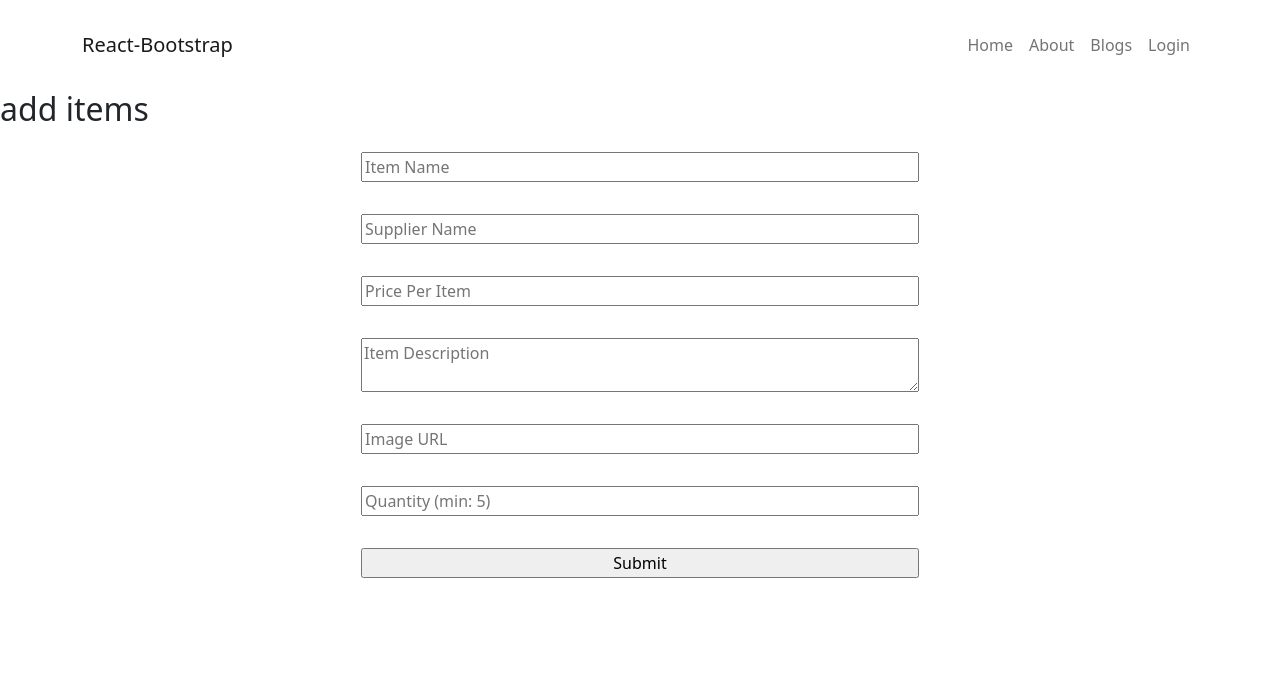
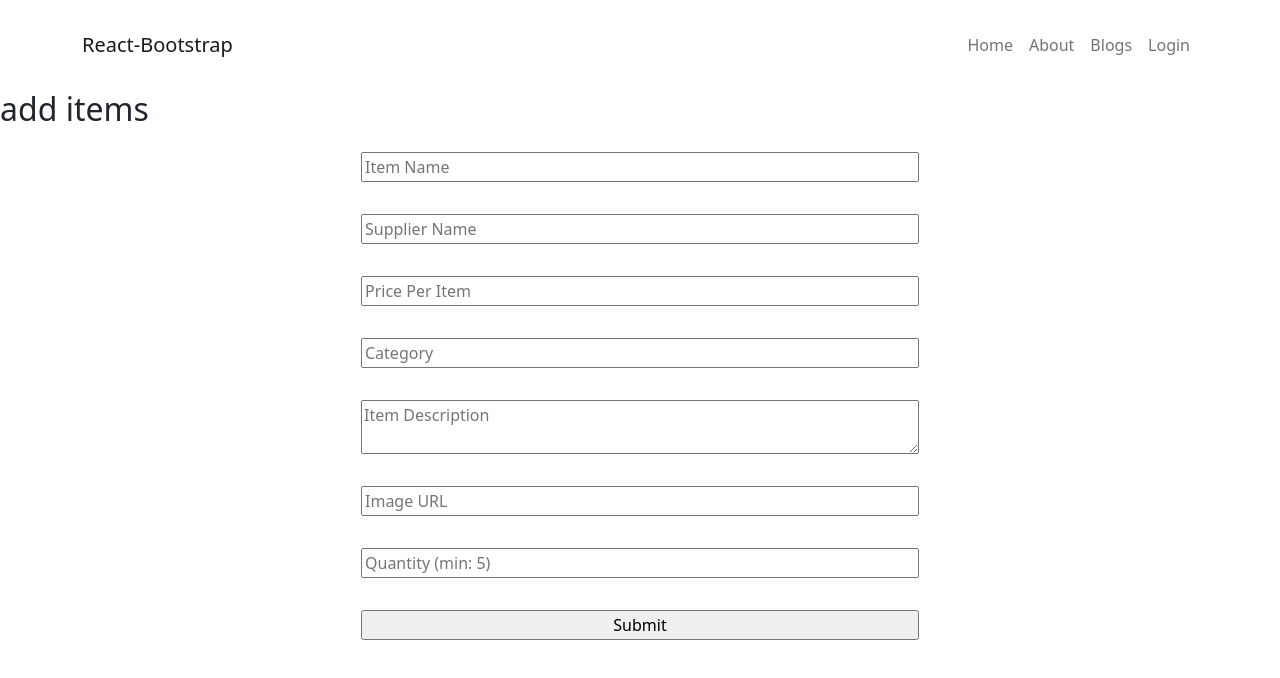
Before and after one commit to AnikKDev/laptop-mania, a React (Create React App) app: page /add-item in a window 1280 px wide. Shown: the top 678 px of the page. Built offline with nearby package versions, Linux system fonts and the light colour scheme.

Commit message:
completed add item input section

```diff
--- a/src/Components/AddItem/AddItem.js
+++ b/src/Components/AddItem/AddItem.js
@@ -1,12 +1,20 @@
 import React from 'react';
 import { Form } from 'react-bootstrap';
 import { useForm } from "react-hook-form";
+import axios from 'axios';
 const AddItem = () => {
 
     // handle add item button
     const { register, handleSubmit } = useForm();
     const onSubmit = data => {
-        console.log(data)
+        console.log(data);
+        axios.post('http://localhost:5000/manage-inventories', data)
+            .then(function (response) {
+                console.log(response);
+            })
+            .catch(function (error) {
+                console.log(error);
+            });
     };
     return (
         <div>
@@ -18,6 +26,7 @@ const AddItem = () => {
                     <input className="my-3" placeholder='Item Name' {...register("itemName", { required: true, maxLength: 20 })} />
                     <input className="my-3" placeholder='Supplier Name' {...register("supplierName", { required: true })} />
                     <input className="my-3" placeholder='Price Per Item' type="number" {...register("price", { required: true })} />
+                    <input className="my-3" placeholder='Category' type="text" {...register("category", { required: true })} />
                     <textarea className="my-3" placeholder='Item Description' type="text" {...register("description", { required: true })} />
                     <input className="my-3" placeholder='Image URL' {...register("img", { required: true })} />
                     <input className="my-3" placeholder='Quantity (min: 5)' type="number" {...register("quantity", { min: 5, required: true })} />
```
